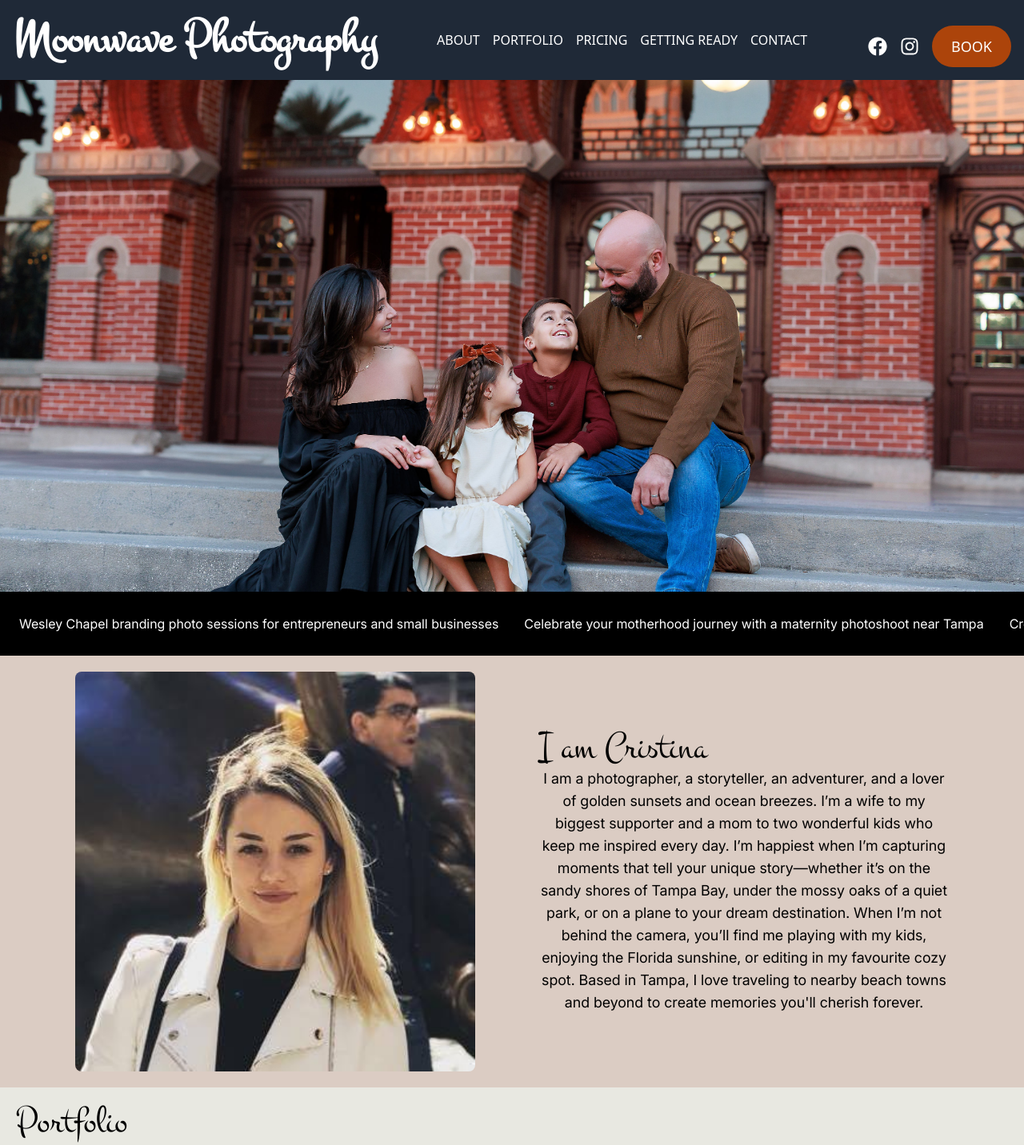
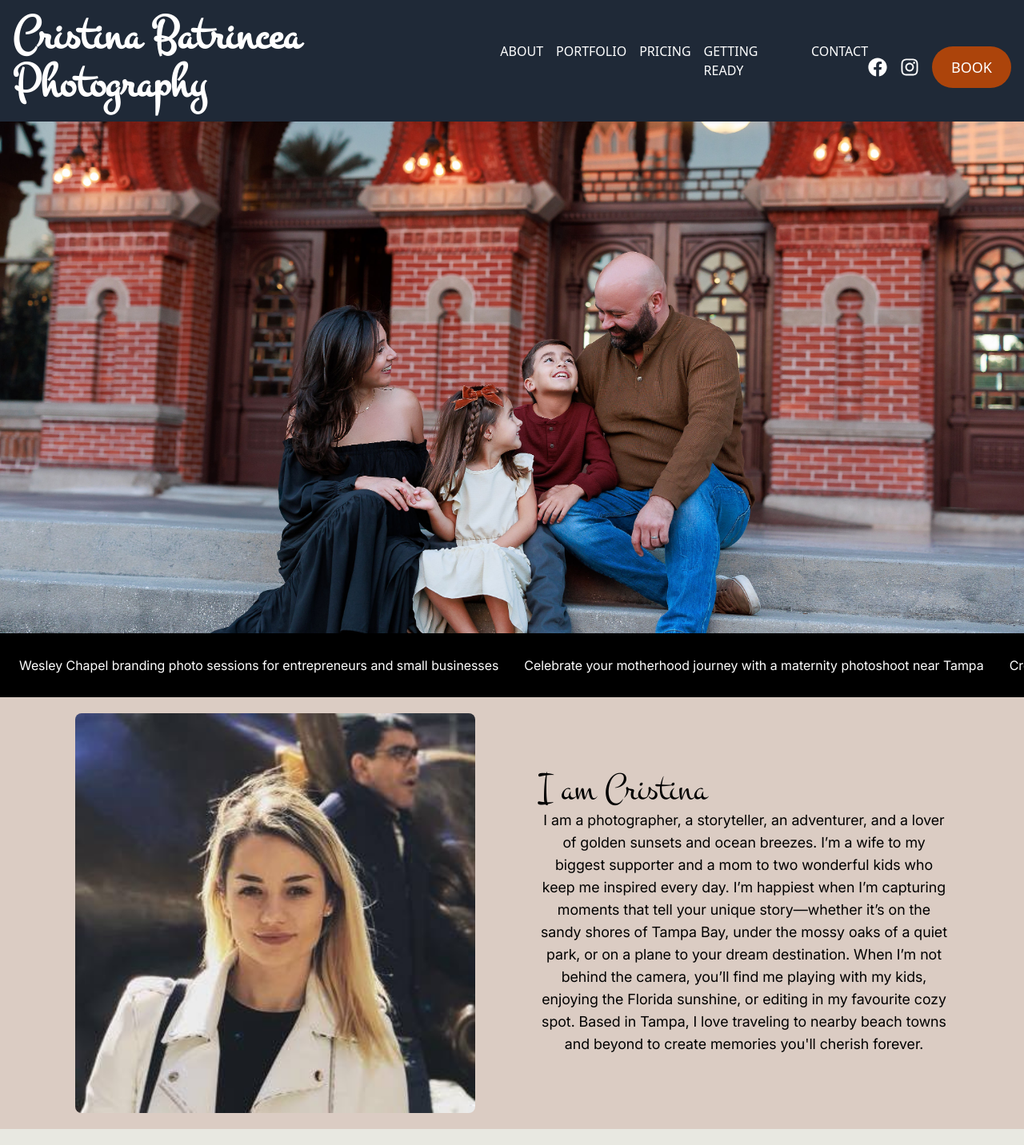
Before and after one commit to andr31/react-playground, a React (Vite) app: page / in a window 1280 px wide. Shown: the top 1432 px of the page at 80% size. Built offline with nearby package versions, Linux system fonts and the light colour scheme.

Commit message:
add scrolling for navbar

```diff
--- a/package.json
+++ b/package.json
@@ -20,7 +20,8 @@
     "react-dom": "^18.3.1",
     "react-icons": "^5.4.0",
     "react-photo-view": "^1.2.7",
-    "react-router-dom": "^7.1.1"
+    "react-router-dom": "^7.1.1",
+    "react-scroll": "^1.9.2"
   },
   "devDependencies": {
     "@eslint/js": "^9.17.0",
--- a/src/components/Layout.tsx
+++ b/src/components/Layout.tsx
@@ -8,11 +8,11 @@ interface LayoutProps {
 
 const Layout: React.FC<LayoutProps> = ({ children }) => {
   const menuItems = [
-    { name: 'ABOUT', link: '/about' },
-    { name: 'PORTFOLIO', link: '/portfolio' },
-    { name: 'PRICING', link: '/pricing' },
-    { name: 'GETTING READY', link: '/getting-ready' },
-    { name: 'CONTACT', link: '/contact' },
+    { name: 'ABOUT', link: 'about' },
+    { name: 'PORTFOLIO', link: 'portfolio' },
+    { name: 'PRICING', link: 'pricing' },
+    { name: 'GETTING READY', link: 'getting-ready' },
+    { name: 'CONTACT', link: 'contact' },
   ];
 
   return (
--- a/src/components/Navbar.tsx
+++ b/src/components/Navbar.tsx
@@ -1,5 +1,6 @@
 import React, { useState } from 'react';
 import { FaFacebook, FaInstagram, FaBars, FaTimes } from 'react-icons/fa';
+import { Link as ScrollLink } from 'react-scroll';
 
 interface NavbarProps {
   menuItems: { name: string; link: string }[];
@@ -18,7 +19,7 @@ const Navbar: React.FC<NavbarProps> = ({ menuItems }) => {
         {/* Logo Section */}
         <div className="font-bold text-white">
           <h1 className="font-montez text-4xl sm:text-5xl md:text-6xl">
-            Moonwave Photography
+            Cristina Batrincea Photography
           </h1>
         </div>
 
@@ -37,13 +38,16 @@ const Navbar: React.FC<NavbarProps> = ({ menuItems }) => {
           className={`flex-col sm:flex-row sm:flex ${isOpen ? 'flex' : 'hidden'} sm:space-x-4 mt-4 sm:mt-0`}
         >
           {menuItems.map((item, index) => (
-            <a
+            <ScrollLink
               key={index}
-              href={item.link}
-              className="text-white hover:text-[#ac440c] text-sm sm:text-base"
+              to={item.link}
+              smooth={true}
+              duration={500}
+              offset={-100}
+              className="text-white hover:text-[#ac440c] text-sm sm:text-base cursor-pointer"
             >
               {item.name}
-            </a>
+            </ScrollLink>
           ))}
         </div>
 
@@ -61,12 +65,15 @@ const Navbar: React.FC<NavbarProps> = ({ menuItems }) => {
           >
             <FaInstagram size={24} />
           </a>
-          <a
-            href="/book"
+          <ScrollLink
+            to="contact"
+            smooth={true}
+            duration={500}
+            offset={-100}
             className="bg-[#ac440b] text-white px-4 py-2 sm:px-6 sm:py-3 rounded-full text-sm sm:text-lg hover:text-black"
           >
             BOOK
-          </a>
+          </ScrollLink>
         </div>
       </div>
     </nav>
--- a/src/pages/Index.tsx
+++ b/src/pages/Index.tsx
@@ -20,11 +20,21 @@ const IndexPage = () => {
         <main className="container mx-auto px-4 py-8"></main>
       </div>
       <PromotionBannerProps items={bannerItems}></PromotionBannerProps>
-      <AboutMe></AboutMe>
-      <Portfolio></Portfolio>
-      <GettingReady></GettingReady>
-      <Pricing></Pricing>
-      <ContactForm></ContactForm>
+      <div id="about">
+        <AboutMe></AboutMe>
+      </div>
+      <div id="portfolio">
+        <Portfolio></Portfolio>
+      </div>
+      <div id="getting-ready">
+        <GettingReady></GettingReady>
+      </div>
+      <div id="pricing">
+        <Pricing></Pricing>
+      </div>
+      <div id="contact">
+        <ContactForm></ContactForm>
+      </div>
       <WorkInProgress></WorkInProgress>
     </>
   );
```
Also changed, not shown: src/components/ContactForm.css (deleted), 2 other files (tests, documents, lock files or other folders).
